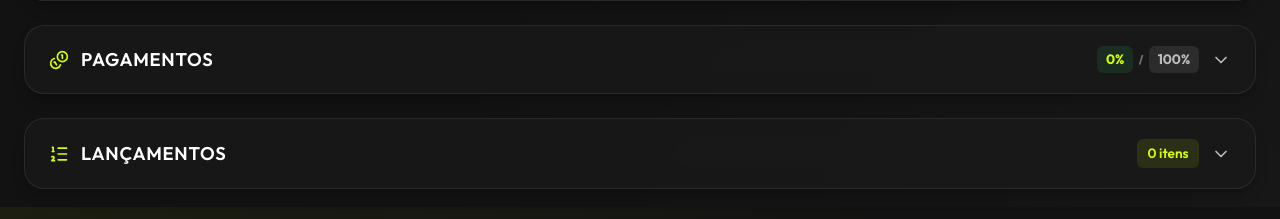
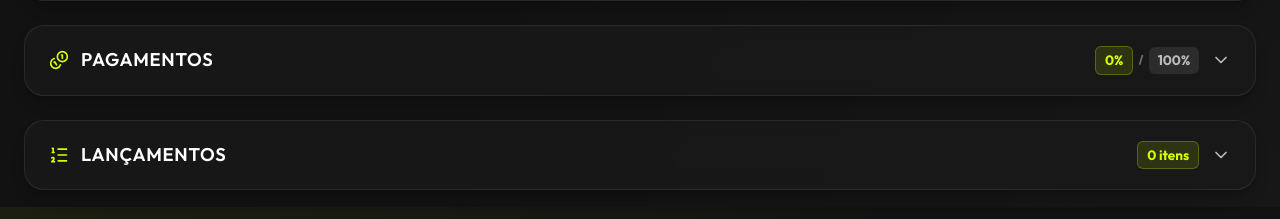
Before and after one commit to kairoc91/proposta-chaves, a React (Vite) app: page / in a window 1280 px wide. Shown: the part 593-812 px from the top of the page. Built offline with nearby package versions, Linux system fonts and the light colour scheme.

Commit message:
style: padroniza todos os destaques e badges verdes para a cor oficial neon lime

```diff
--- a/src/components/Calculator/ConfigForm.tsx
+++ b/src/components/Calculator/ConfigForm.tsx
@@ -55,7 +55,7 @@ export const ConfigForm: React.FC<ConfigFormProps> = ({
         </div>
         <div style={{ display: 'flex', alignItems: 'center', gap: '0.75rem' }}>
           {totalProposal > 0 && !isExpanded && (
-            <span style={{ fontSize: '0.85rem', fontWeight: 600, color: 'var(--color-primary)', background: 'rgba(214, 255, 0, 0.1)', padding: '0.25rem 0.65rem', borderRadius: 'var(--radius-sm)' }}>
+            <span style={{ fontSize: '0.85rem', fontWeight: 700, color: 'var(--color-primary)', background: 'rgba(214, 255, 0, 0.12)', border: '1px solid rgba(214, 255, 0, 0.25)', padding: '0.2rem 0.55rem', borderRadius: 'var(--radius-sm)' }}>
               {formatBRL(totalProposal)}
             </span>
           )}
--- a/src/components/Calculator/ConfiguredItemsList.tsx
+++ b/src/components/Calculator/ConfiguredItemsList.tsx
@@ -84,7 +84,7 @@ export const ConfiguredItemsList: React.FC<ConfiguredItemsListProps> = ({
         </div>
         <div style={{ display: 'flex', alignItems: 'center', gap: '0.75rem' }}>
           {!isExpanded && (
-            <span style={{ fontSize: '0.85rem', fontWeight: 600, color: 'var(--color-primary)', background: 'rgba(214, 255, 0, 0.1)', padding: '0.25rem 0.65rem', borderRadius: 'var(--radius-sm)' }}>
+            <span style={{ fontSize: '0.85rem', fontWeight: 700, color: 'var(--color-primary)', background: 'rgba(214, 255, 0, 0.12)', border: '1px solid rgba(214, 255, 0, 0.25)', padding: '0.2rem 0.55rem', borderRadius: 'var(--radius-sm)' }}>
               {paymentItems.length} {paymentItems.length === 1 ? 'item' : 'itens'}
             </span>
           )}
--- a/src/components/Calculator/PaymentForm.tsx
+++ b/src/components/Calculator/PaymentForm.tsx
@@ -229,7 +229,7 @@ export const PaymentForm: React.FC<PaymentFormProps> = ({
         <div style={{ display: 'flex', alignItems: 'center', gap: '0.75rem' }}>
           {/* Percentual Lançado / Percentual Restante Não Lançado */}
           <div style={{ display: 'flex', alignItems: 'center', gap: '0.35rem', fontSize: '0.85rem', fontWeight: 700 }}>
-            <span style={{ color: 'var(--color-success)', background: 'rgba(34, 197, 94, 0.12)', padding: '0.2rem 0.55rem', borderRadius: 'var(--radius-sm)' }} title="Percentual Lançado">
+            <span style={{ color: 'var(--color-primary)', background: 'rgba(214, 255, 0, 0.12)', border: '1px solid rgba(214, 255, 0, 0.25)', padding: '0.2rem 0.55rem', borderRadius: 'var(--radius-sm)' }} title="Percentual Lançado">
               {formatPercentSimple(launchedPercent)}
             </span>
             <span style={{ color: 'var(--text-muted)', fontSize: '0.75rem' }}>/</span>
```
